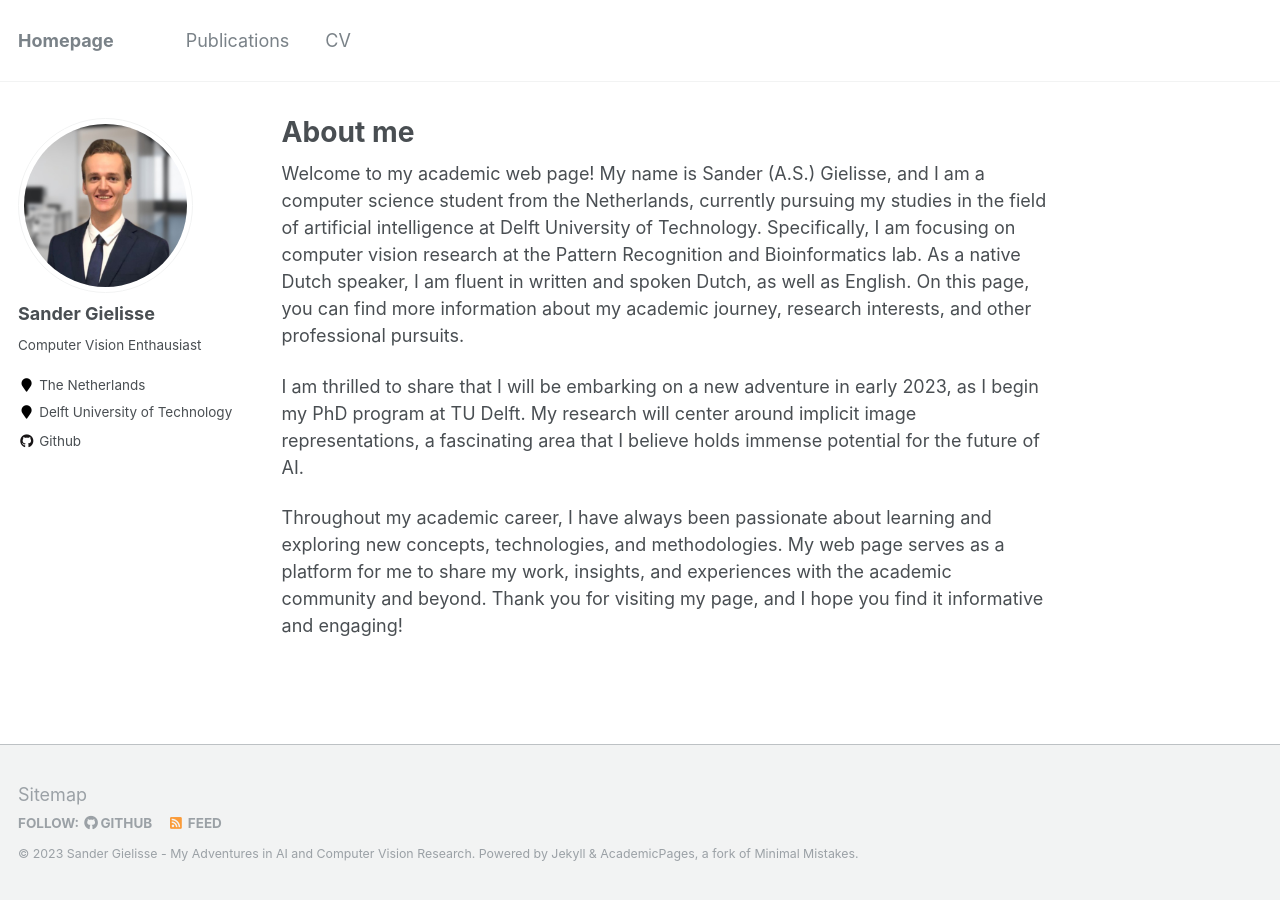
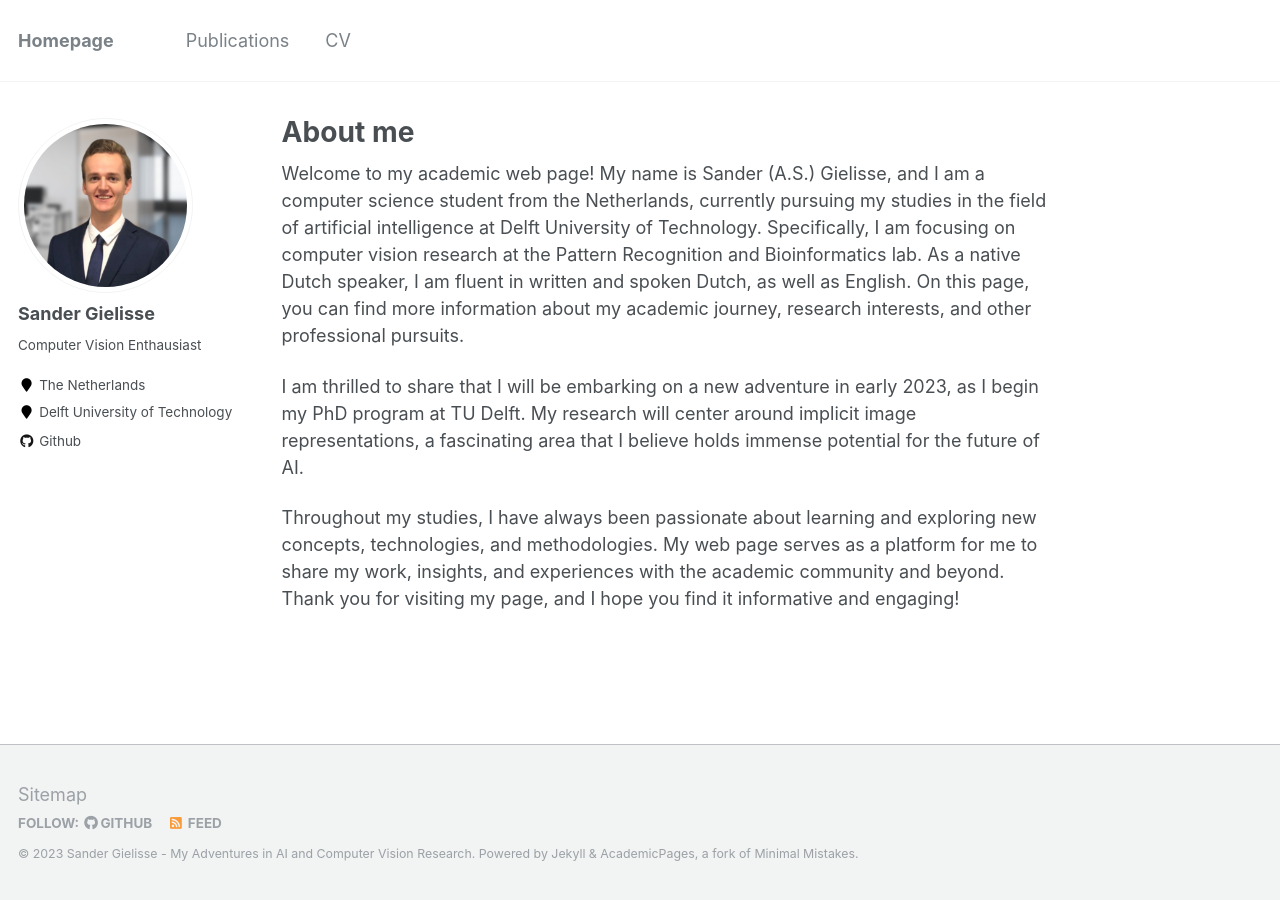
Before and after one commit to SanderGielisse/sandergielisse.github.io, a Jekyll site: the page built from _pages/about.md, in a window 1280 px wide. Built offline with Jekyll 4.4.1, drawn with Linux system fonts in a browser that asks for light colours.

Commit message:
Update about.md

```diff
--- a/_pages/about.md
+++ b/_pages/about.md
@@ -12,4 +12,4 @@ Welcome to my academic web page! My name is Sander (A.S.) Gielisse, and I am a c
 
 I am thrilled to share that I will be embarking on a new adventure in early 2023, as I begin my PhD program at TU Delft. My research will center around implicit image representations, a fascinating area that I believe holds immense potential for the future of AI.
 
-Throughout my academic career, I have always been passionate about learning and exploring new concepts, technologies, and methodologies. My web page serves as a platform for me to share my work, insights, and experiences with the academic community and beyond. Thank you for visiting my page, and I hope you find it informative and engaging!
+Throughout my studies, I have always been passionate about learning and exploring new concepts, technologies, and methodologies. My web page serves as a platform for me to share my work, insights, and experiences with the academic community and beyond. Thank you for visiting my page, and I hope you find it informative and engaging!
```
